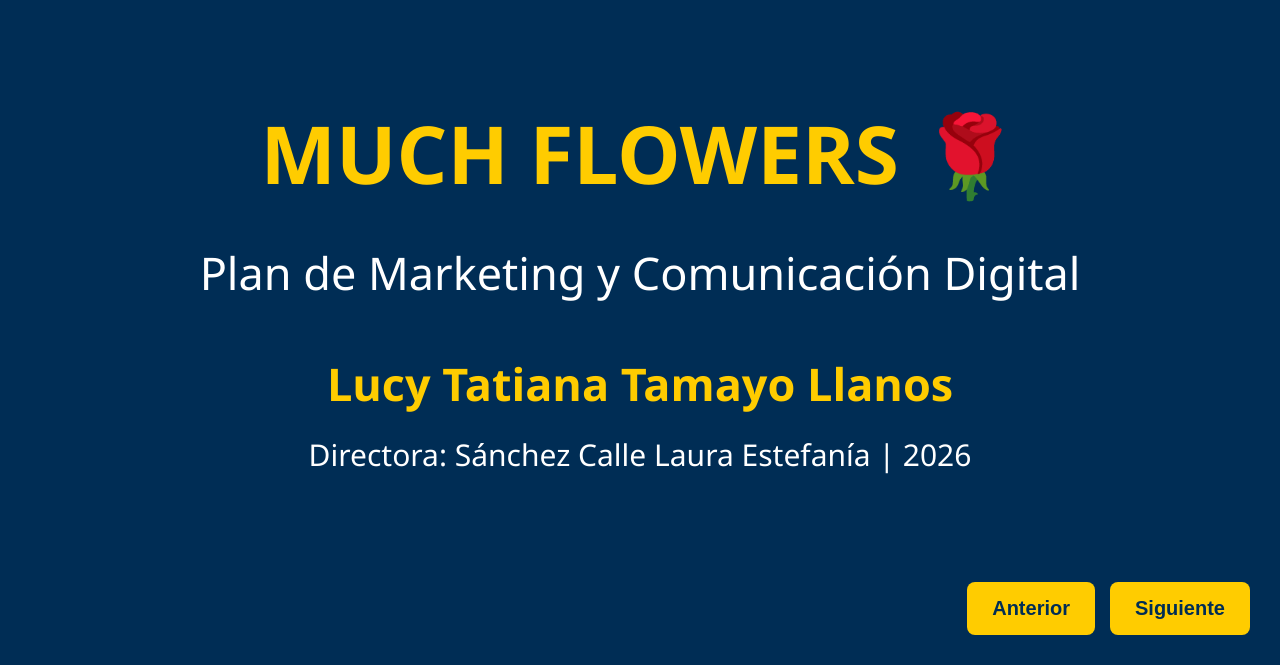
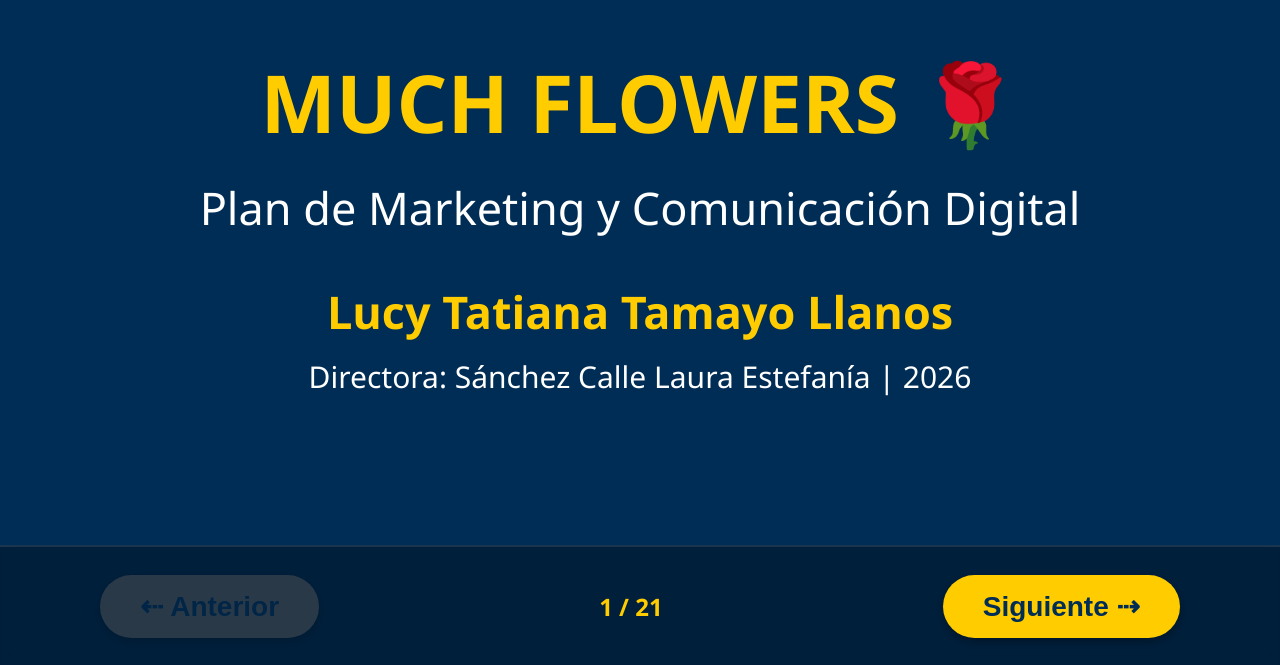
Before and after one commit to Ttatianall/disertaci-nutpl-, a plain HTML site: page index.html in a window 1280 px wide. Shown: the part 135-800 px from the top of the page. Drawn offline with Linux system fonts and the light colour scheme.

Commit message:
Update index.html

```diff
--- a/index.html
+++ b/index.html
@@ -6,21 +6,106 @@
     <title>Defensa TIC - Much Flowers</title>
     <style>
         :root { --blue: #002d55; --yellow: #ffcc00; --white: #ffffff; }
-        body { margin: 0; font-family: 'Segoe UI', sans-serif; background: var(--blue); color: var(--white); font-size: 45px; overflow: hidden; }
-        .slide { height: 100vh; width: 100vw; display: none; flex-direction: column; justify-content: center; align-items: flex-start; padding: 40px 80px; box-sizing: border-box; }
+
+        * { box-sizing: border-box; }
+
+        body {
+            margin: 0;
+            font-family: 'Segoe UI', Arial, sans-serif;
+            background: var(--blue);
+            color: var(--white);
+            font-size: 45px;
+            overflow: hidden;
+            height: 100vh;
+        }
+
+        /* Contenedor para que el contenido no choque con los botones */
+        .slide-container {
+            height: calc(100vh - 120px);
+            width: 100vw;
+            display: flex;
+            align-items: center;
+            justify-content: center;
+        }
+
+        .slide {
+            display: none;
+            flex-direction: column;
+            justify-content: center;
+            align-items: flex-start;
+            padding: 40px 100px;
+            width: 100%;
+            height: 100%;
+        }
+
         .active { display: flex; }
-        h1 { color: var(--yellow); font-size: 65px; margin-bottom: 25px; text-transform: uppercase; border-bottom: 5px solid var(--yellow); width: 100%; }
+
+        h1 {
+            color: var(--yellow);
+            font-size: 65px;
+            margin-bottom: 25px;
+            text-transform: uppercase;
+            border-bottom: 5px solid var(--yellow);
+            width: 100%;
+            line-height: 1.1;
+        }
+
         .highlight { color: var(--yellow); font-weight: bold; }
-        .strategy-box { border-left: 8px solid var(--yellow); padding-left: 25px; margin-bottom: 25px; font-size: 35px; }
+
+        .strategy-box {
+            border-left: 8px solid var(--yellow);
+            padding-left: 25px;
+            margin-bottom: 25px;
+            font-size: 35px;
+            background: rgba(255,255,255,0.05);
+            width: 100%;
+        }
+
         .label { color: var(--yellow); font-weight: bold; text-transform: uppercase; font-size: 30px; display: block; }
-        .controls { position: fixed; bottom: 30px; right: 30px; display: flex; gap: 15px; }
-        button { background: var(--yellow); border: none; padding: 15px 25px; cursor: pointer; font-weight: bold; font-size: 20px; color: var(--blue); border-radius: 8px; }
-        p { margin: 10px 0; }
+
+        /* Barra de navegación optimizada para 16:10 */
+        .nav-bar {
+            position: fixed;
+            bottom: 0;
+            left: 0;
+            width: 100vw;
+            height: 120px;
+            background: rgba(0,0,0,0.3);
+            display: flex;
+            justify-content: space-between;
+            align-items: center;
+            padding: 0 100px;
+            border-top: 2px solid rgba(255,255,255,0.1);
+            backdrop-filter: blur(5px);
+        }
+
+        button {
+            background: var(--yellow);
+            border: none;
+            padding: 15px 40px;
+            cursor: pointer;
+            font-weight: bold;
+            font-size: 28px;
+            color: var(--blue);
+            border-radius: 50px;
+            box-shadow: 0 4px 10px rgba(0,0,0,0.3);
+            transition: all 0.2s ease;
+        }
+
+        button:hover { transform: translateY(-3px); background: #e6b800; }
+        button:active { transform: translateY(0); }
+        button:disabled { background: #555; cursor: not-allowed; opacity: 0.5; }
+
+        .slide-counter { font-size: 24px; color: var(--yellow); font-weight: bold; }
+
+        p { margin: 10px 0; line-height: 1.2; }
     </style>
 </head>
 <body>
 
-    <div class="slide active"> <h1 style="text-align:center; border:none; font-size:80px;">Much Flowers 🌹</h1>
+    <div class="slide-container">
+        <div class="slide active">
+            <h1 style="text-align:center; border:none; font-size:80px;">Much Flowers 🌹</h1>
             <p style="width:100%; text-align:center;">Plan de Marketing y Comunicación Digital</p>
             <p style="width:100%; text-align:center; font-size:45px; margin-top:40px;"><span class="highlight">Lucy Tatiana Tamayo Llanos</span></p>
             <p style="width:100%; text-align:center; font-size:30px;">Directora: Sánchez Calle Laura Estefanía | 2026</p>
@@ -68,7 +153,7 @@
 
         <div class="slide"> <h1>Técnicas II 🛠️</h1>
             <p>🕵️ <span class="highlight">Auditoría:</span> SEOquake y SEMrush (Competencia).</p>
-        <p>🎤 <span class="highlight">Entrevista:</span> Briefing con Dirección de Ventas.</p>
+            <p>🎤 <span class="highlight">Briefing:</span> Entrevista con Dirección de Ventas.</p>
             <p>👥 <span class="highlight">Censo:</span> 20 clientes clave en EE.UU. y Canadá.</p>
         </div>
 
@@ -146,20 +231,54 @@
         </div>
 
         <div class="slide"> <h1>Agradecimiento ✨</h1>
-        <p style="text-align:center;"> Agradezco a Dios y a la Universidad Particular de Loja por guiarme al éxito profesional.</p>
+            <p style="text-align:center;">Agradezco a Dios y la Universidad Particular de Loja  por guiarme al éxito profesional.</p>
             <p style="text-align:center; color:var(--yellow); font-size:60px; margin-top:50px;">¡Muchas Gracias!</p>
         </div>
+    </div>
 
-    <div class="controls">
-        <button onclick="prevSlide()">Anterior</button>
-        <button onclick="nextSlide()">Siguiente</button>
+    <div class="nav-bar">
+        <button id="prevBtn" onclick="prevSlide()">⇠ Anterior</button>
+        <div class="slide-counter" id="counter">1 / 21</div>
+        <button id="nextBtn" onclick="nextSlide()">Siguiente ⇢</button>
     </div>
 
     <script>
-        let current = 0; const slides = document.querySelectorAll('.slide');
-        function show(n) { slides[current].classList.remove('active'); current = (n + slides.length) % slides.length; slides[current].classList.add('active'); }
-        function nextSlide() { show(current + 1); } function prevSlide() { show(current - 1); }
-        document.addEventListener('keydown', (e) => { if(e.key === 'ArrowRight' || e.key === ' ') nextSlide(); if(e.key === 'ArrowLeft') prevSlide(); });
+        let current = 0;
+        const slides = document.querySelectorAll('.slide');
+        const counter = document.getElementById('counter');
+        const prevBtn = document.getElementById('prevBtn');
+        const nextBtn = document.getElementById('nextBtn');
+
+        function updateUI() {
+            slides.forEach((slide, index) => {
+                slide.classList.toggle('active', index === current);
+            });
+            counter.innerText = `${current + 1} / ${slides.length}`;
+            prevBtn.disabled = (current === 0);
+            nextBtn.disabled = (current === slides.length - 1);
+        }
+
+        function nextSlide() {
+            if (current < slides.length - 1) {
+                current++;
+                updateUI();
+            }
+        }
+
+        function prevSlide() {
+            if (current > 0) {
+                current--;
+                updateUI();
+            }
+        }
+
+        document.addEventListener('keydown', (e) => {
+            if (e.key === 'ArrowRight' || e.key === ' ') nextSlide();
+            if (e.key === 'ArrowLeft') prevSlide();
+        });
+
+        // Inicializar botones
+        updateUI();
     </script>
 </body>
 </html>
```
Lines whose indentation alone changed are shown as unchanged.
